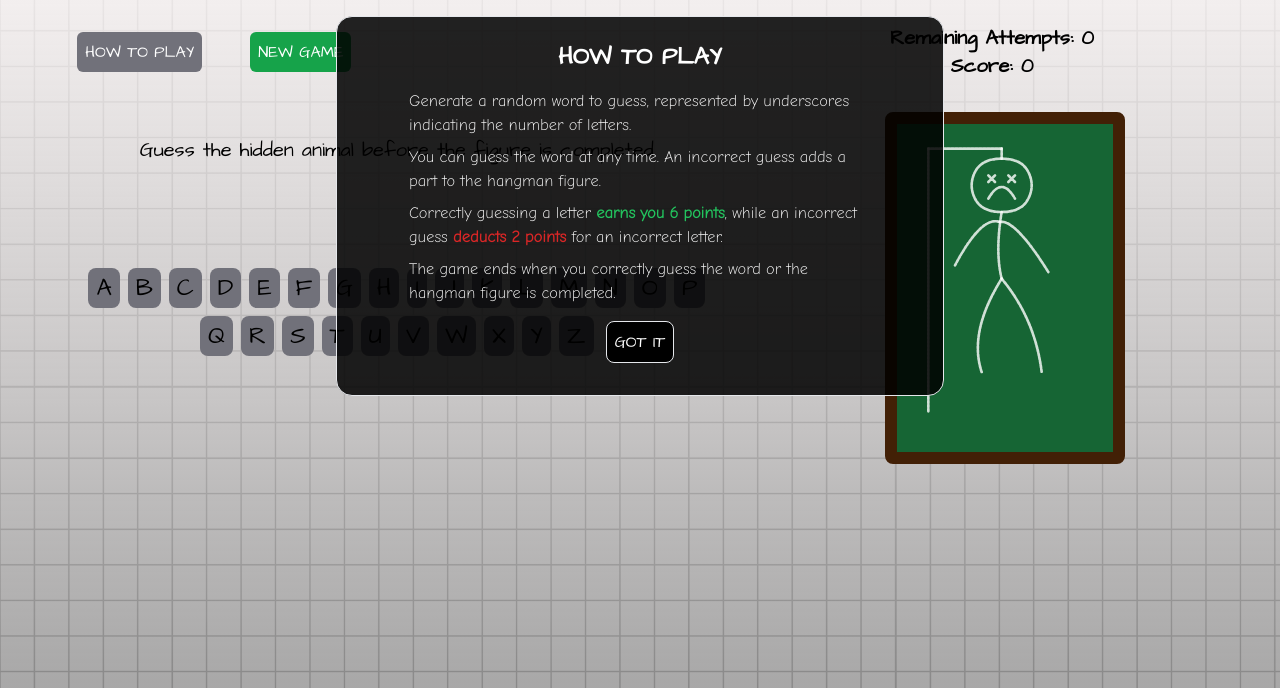
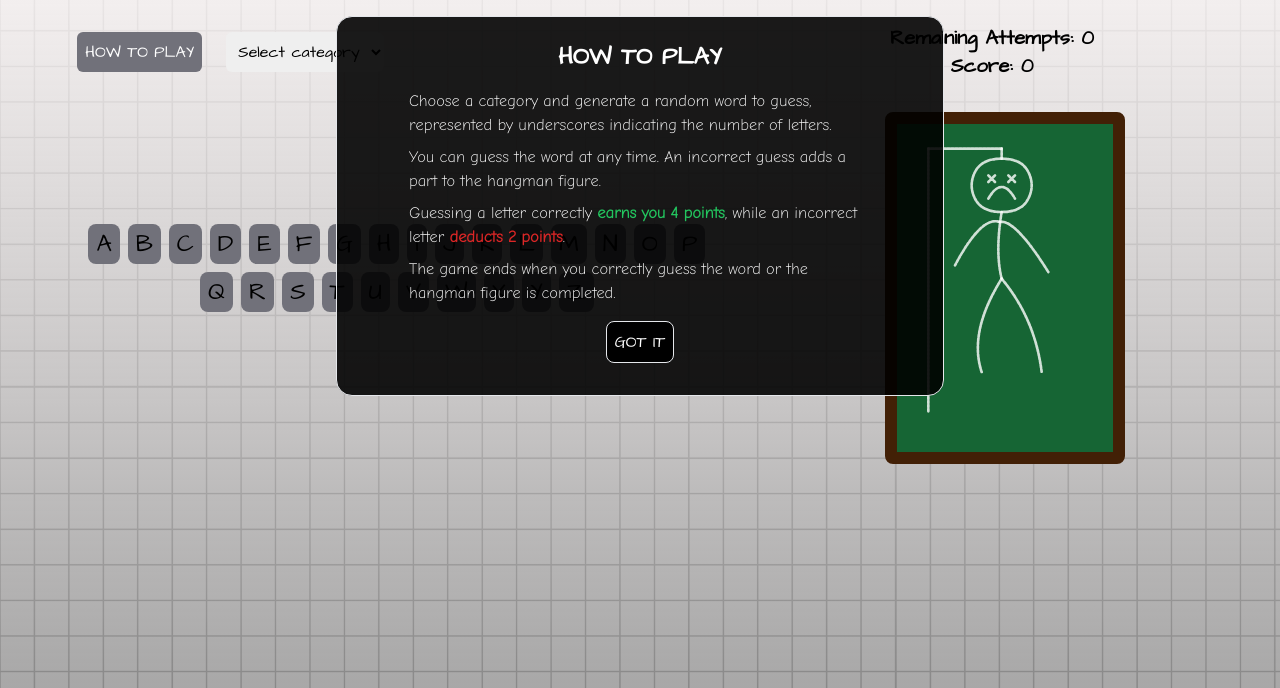
Before and after one commit to pauair/hangman-game, a React app: page / in a window 1280 px wide. Both pictures are taken after a click on the button "HOW TO PLAY". Shown: the part 112-800 px from the top of the page. Built offline with nearby package versions, Linux system fonts and the light colour scheme.

Commit message:
feat: add category system and fix win statistics

```diff
--- a/package.json
+++ b/package.json
@@ -8,6 +8,7 @@
     "@testing-library/react": "^13.4.0",
     "@testing-library/user-event": "^13.5.0",
     "animate.css": "^4.1.1",
+    "gh-pages": "^6.1.1",
     "react": "^18.2.0",
     "react-dom": "^18.2.0",
     "react-scripts": "5.0.1",
--- a/src/HangmanGame.js
+++ b/src/HangmanGame.js
@@ -4,21 +4,23 @@ import Word from './components/Word';
 import Hangman from './components/Hangman';
 import Keyboard from './components/Keyboard';
 import GameOver from './components/GameOver/GameOver';
-import { useState } from 'react';
+import { useState} from 'react';
 import GameRules from './components/GameRules/GameRules';
 
 function HangmanGame() {
 
-  function selectRandomWord() {
-    const words = ["MONKEY", "GIRAFFE", "DOLPHIN", "CROCODILE", "PENGUIN", "CAT", "HORSE", "RABBIT", "FOX", "KANGAROO", "OCTOPUS", "PANDA","KOALA", "SHARK", "EAGLE", "OWL", "SNAKE", "BEAR", "DOG", "ELEPHANT", "TIGER", "LION", "DUCK"]; //words db
-    const randomIndex = Math.floor(Math.random() * words.length);
-    return words[randomIndex];
-  }
+  const categories = {
+    'animal': ["MONKEY", "GIRAFFE", "DOLPHIN", "CROCODILE", "PENGUIN", "MOUSE", "GOAT", "FISH", "CHICKEN", "SHEEP", "PIG", "COW", "CAT", "HORSE", "RABBIT", "FOX", "KANGAROO", "OCTOPUS", "PANDA","KOALA", "SHARK", "EAGLE", "OWL", "SNAKE", "BEAR", "DOG", "ELEPHANT", "TIGER", "LION", "DUCK", "BAT", "TURTLE", "SPARROW"],
+    'fruit': ["APPLE", "BANANA", "ORANGE", "GRAPE", "STRAWBERRY", "WATERMELON", "RASPBERRY", "MANDARIN", "MANGO", "COCONUT", "KIWI", "PEAR", "PLUM", "PEACH", "PINEAPPLE", "LEMON", "LIME","CHERRY"],
+    'country': ["USA", "UK", "CANADA", "AUSTRALIA", "GERMANY", "FRANCE", "ITALY", "JAPAN", "CHINA", "BRAZIL", "URUGUAY", "ARGENTINA", "MEXICO", "SPAIN", "RUSSIA", "INDIA", "EGYPT", "QATAR", "IRAK", "IRAN", "SWITZERLAND", "TURKEY", "GREECE"],
+  };
 
+  const [selectedCategory, setSelectedCategory] = useState('');
   const [gameState, setGameState] = useState({
-    selectedWord: "",
+    category: '',
+    selectedWord: '',
     guessLetters: [],
-    winLetters: selectRandomWord().split(""),
+    winLetters: [],
     initialAttempts: 0,
     remainingAttempts: 0,
     restart: true,
@@ -28,13 +30,28 @@ function HangmanGame() {
     showRules: false,
   });
 
+  function handleCategoryChange(event) {
+    const category = event.target.value;
+    setSelectedCategory(category);
+  };
+
+  function selectRandomWord() {
+    if(selectedCategory !== '') {
+      const words = categories[selectedCategory];
+      const randomIndex = Math.floor(Math.random() * words.length);
+      return words[randomIndex];
+    }
+  };
+
   function startGame() {
     //start or restart
       const word = selectRandomWord();
-    const splitWord = word.split("");
-    const maxSc = (splitWord.length)*6;
-    const maxAttmp = (splitWord.length)+2;
+      const splitWord = word.split('');
+      const maxSc = (splitWord.length)*4;
+      const maxAttmp = (splitWord.length)+1;
+      const newCategory = selectedCategory;
       setGameState({
+        category: newCategory,
         selectedWord: word,
         guessLetters: [],
         winLetters: splitWord, // selected word letters
@@ -54,7 +71,7 @@ function HangmanGame() {
     if (winLetters.includes(letter)) {
       // letter is in the word
       const newGuessLetters = [...guessLetters, letter];
-      const newScore = score+6;
+      const newScore = score+4;
       setGameState({
         ...gameState,
         guessLetters: newGuessLetters,
@@ -64,7 +81,8 @@ function HangmanGame() {
     } else {
       // letter is not in the word
       const newRemainingAttempts = remainingAttempts - 1;
-      const newScore = ((score !== 0) ? (score - 2) : 0);
+      // const newScore = ((score !== 0) ? (score - 2) : 0);
+      const newScore = (score - 2);
       setGameState({
         ...gameState,
         remainingAttempts: newRemainingAttempts,
@@ -102,9 +120,12 @@ function HangmanGame() {
         <h1 className='animate__animated animate__slideInDown'>HANGMAN</h1>
       </header>
       <div className='lg:grid w-11/12 lg:grid-cols-5 items-center bg-transparent'>
-        <div className='div-actions inline-flex lg:flex lg:col-start-1 lg:col-end-4'>
+        <div className='div-actions inline-flex items-center lg:flex lg:col-start-1 lg:col-end-4'>
           <p className='flex p-6 animate__animated animate__fadeInLeft'>{<button className='p-2 rounded-md text-white bg-zinc-500' onClick={showRules}>HOW TO PLAY</button>}</p>
-          <p className='flex p-6 animate__animated animate__fadeInLeft'>{gameState.restart && <button className='p-2 rounded-md text-white bg-green-600' onClick={startGame}>NEW GAME</button>} </p>
+          {gameState.restart && <select className='p-2 flex items-center rounded-md h-10' value={selectedCategory} onChange={handleCategoryChange}>
+            <option value='' disabled='true' >Select category</option>{Object.keys(categories).map(category => (<option key={category} value={category}>{category.toUpperCase()}</option>))}
+          </select>}
+          {(selectedCategory !== '') && <p className='flex p-6 animate__animated animate__fadeInLeft'>{gameState.restart && <button className='p-2 rounded-md text-white bg-green-600' onClick={startGame}>GENERATE WORD</button>} </p>}
         </div>
         <div className='div-stats text-center font-semibold items-center lg:col-start-4 lg:col-end-6'>
           <p className='text-xl animate__animated animate__fadeInRight'>Remaining Attempts: {gameState.remainingAttempts}</p>
@@ -112,12 +133,12 @@ function HangmanGame() {
         </div>
       </div>
       <div className='div-end z-10 p-6 lg:p-4 absolute mt-24 lg:mt-28 lg:w-1/2 animate__animated animate__fadeInDown'>
-        {checkWin() ? <GameOver win={true} onRestartClick={startGame} word={gameState.selectedWord} score={gameState.score} maxScore={gameState.maxScore}/> : (checkLoss() && <GameOver win={false} onRestartClick={startGame} word={gameState.selectedWord} score={0} maxScore={gameState.maxScore} />)}
+        {(gameState.selectedWord !== '') && checkWin() ? <GameOver win={true} onRestartClick={startGame} word={gameState.selectedWord} score={gameState.score} maxScore={gameState.maxScore} iniAtt={gameState.initialAttempts} remAtt={gameState.remainingAttempts} /> : (checkLoss() && <GameOver win={false} onRestartClick={startGame} word={gameState.selectedWord} score={0} maxScore={gameState.maxScore} />)}
         {(gameState.showRules) && <GameRules hide={hideRules}/>}
       </div>
       <div className='div-word px-4 lg:px-8 justify-center lg:grid lg:grid-cols-5 animate__animated animate__fadeInUp'>
         <div className='div-keyboard text-2xl items-center lg:col-start-1 lg:col-end-4 lg:p-8'>
-          <Word selectedWord={gameState.selectedWord} guessLetters={gameState.guessLetters} />
+          <Word selectedWord={gameState.selectedWord} guessLetters={gameState.guessLetters} category={gameState.category} />
           {checkWin() ? <Keyboard onLetterClick={handleGuess} onRestartClick={gameState.restart} remainingAttempts={gameState.remainingAttempts} word={gameState.selectedWord} win={true} /> : <Keyboard onLetterClick={handleGuess} onRestartClick={gameState.restart} remainingAttempts={gameState.remainingAttempts} word={gameState.selectedWord} win={false} />}
         </div>
         <div className='div-stickman flex justify-center lg:col-start-4 lg:col-end-6'>
--- a/src/components/GameOver/GameOver.js
+++ b/src/components/GameOver/GameOver.js
@@ -1,10 +1,10 @@
 import React from "react";
 import './GameOver.css';
 
-function GameOver({ win, onRestartClick, word, score, maxScore}) {
+function GameOver({ win, onRestartClick, word, score, maxScore, iniAtt, remAtt}) {
   return (
     <div className='div-gameover z-10 mt-6 p-20 lg:p-10 lg:px-6 text-white border rounded-2xl content-center'>
-      {win ? (<><h2 className='div-gameover-h2 flex justify-center text-3xl pb-4 font-semibold text-green-500 animate__animated animate__heartBeat'>¡ YOU WIN !</h2><h3 className='div-gameover-h2 flex justify-center text-xl'>Your score: {score}/{maxScore} </h3></>) : (<><h2 className='div-gameover-h2 flex justify-center text-red-700 text-3xl pb-4 font-semibold animate__animated animate__fadeIn'>GAME OVER</h2> <h3 className='div-gameover-p text-xl'>The word was {word}</h3> <h4 className='div-gameover-p text-xl'>Your score: {score}</h4></>)}
+      {win ? (<><h2 className='div-gameover-h2 flex justify-center text-3xl pb-4 font-semibold text-green-500 animate__animated animate__heartBeat'>¡ YOU WIN !</h2><h3 className='div-gameover-h2 pb-4 flex justify-center text-xl font-bold'>Your score: {score}/{maxScore} </h3><h3 className='div-gameover-h2 flex justify-center text-lg'>Incorrect letters: {(iniAtt-remAtt)}</h3><h3 className='div-gameover-h2 flex justify-center text-lg'>Efectivity: {((remAtt)/iniAtt*100).toFixed(0)}%</h3></>) : (<><h2 className='div-gameover-h2 flex justify-center text-red-700 text-3xl pb-4 font-semibold animate__animated animate__fadeIn'>GAME OVER</h2> <h3 className='div-gameover-p text-xl'>The word was {word}</h3></>)}
       <button className='div-gameover-button mt-12 p-2 border rounded-lg' onClick={onRestartClick}>TRY AGAIN</button>
     </div>
   );
--- a/src/components/GameRules/GameRules.css
+++ b/src/components/GameRules/GameRules.css
@@ -1,5 +1,5 @@
 .div-rules {
-    background-color:rgba(0, 0, 0, 0.861);
+    background-color:rgba(0, 0, 0, 0.894);
 }
 
 .div-rules-p {
--- a/src/components/GameRules/GameRules.js
+++ b/src/components/GameRules/GameRules.js
@@ -7,9 +7,9 @@ function GameRules({hide}) {
         <div className="div-rules z-10 py-6 lg:px-6 text-white border rounded-2xl content-center">
             <>
                 <h2 className='div-rules-h2 text-2xl pb-4 font-semibold animate__animated animate__heartBeat'>HOW TO PLAY</h2>
-                <p className='div-rules-p px-10 lg:px-12 pb-2 text-left'>Generate a random word to guess, represented by underscores indicating the number of letters.</p>
+                <p className='div-rules-p px-10 lg:px-12 pb-2 text-left'>Choose a category and generate a random word to guess, represented by underscores indicating the number of letters.</p>
                 <p className='div-rules-p px-10 lg:px-12 pb-2 text-left'>You can guess the word at any time. An incorrect guess adds a part to the hangman figure.</p>
-                <p className='div-rules-p px-10 lg:px-12 pb-2 text-left'>Correctly guessing a letter <strong className='div-rules-p text-green-500'>earns you 6 points</strong>, while an incorrect guess <strong className='div-rules-p text-red-600'> deducts 2 points</strong> for an incorrect letter.</p>
+                <p className='div-rules-p px-10 lg:px-12 pb-2 text-left'>Guessing a letter correctly <strong className='div-rules-p text-green-500'>earns you 4 points</strong>, while an incorrect letter <strong className='div-rules-p text-red-600'> deducts 2 points</strong>.</p>
                 <p className='div-rules-p px-10 lg:px-12 pb-2 text-left'>The game ends when you correctly guess the word or the hangman figure is completed.</p>
             </>
             <button className='div-rules-button m-2 p-2 bg-black border rounded-lg' onClick={hide}>GOT IT</button>
--- a/src/components/Word.js
+++ b/src/components/Word.js
@@ -1,4 +1,4 @@
-function Word({ selectedWord, guessLetters }) {
+function Word({ selectedWord, guessLetters, category}) {
 
     function renderWord() {
         return selectedWord.split("").map((letter, index) =>
@@ -8,9 +8,9 @@ function Word({ selectedWord, guessLetters }) {
       }
 
       return (
-        <div className="word-div p-4 lg:p-2 lg:text-xl justify-center">
-          <p className="lg:pb-4 max-lg:hidden">Guess the hidden animal before the figure is completed</p>
-          <div className="word-display p-8 text-5xl">
+        <div className='word-div p-4 lg:p-2 lg:text-xl justify-center'>
+          {(category !== '') && <p className='lg:pb-4'>Guess the hidden <strong>{category}</strong> before the figure is completed</p>}
+          <div className='word-display p-8 text-5xl'>
             {renderWord()}
           </div>
         </div>
```
Also changed, not shown: 1 other file. Lines whose indentation alone changed are shown as unchanged.
